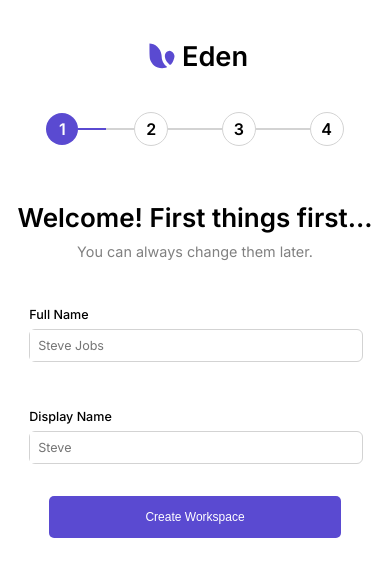
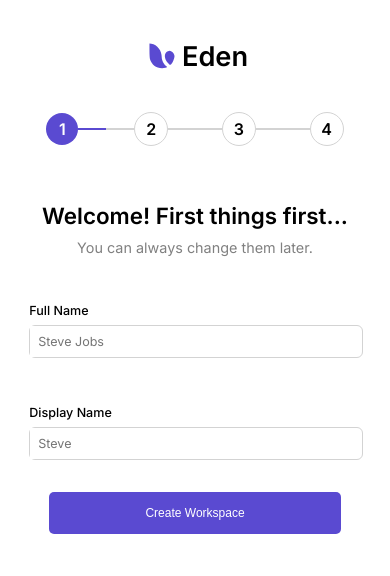
Before and after one commit to vinayak240/eden-app, a React (Create React App) app: page /on-board/workspace/1 in a window 390 px wide. Shown: the top 576 px of the page. Built offline with nearby package versions, Linux system fonts and the light colour scheme.

Commit message:
Fixed Typo

```diff
--- a/src/modules/shared/GenericForm/styles/form.css
+++ b/src/modules/shared/GenericForm/styles/form.css
@@ -121,7 +121,7 @@
   }
 
   @media (max-width: 500px) {
-    .form_headingn {
+    .form_heading {
         font-size: 1.4rem;
     }
   }
```
